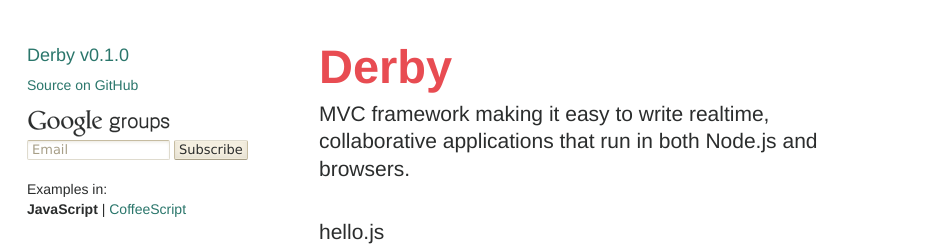
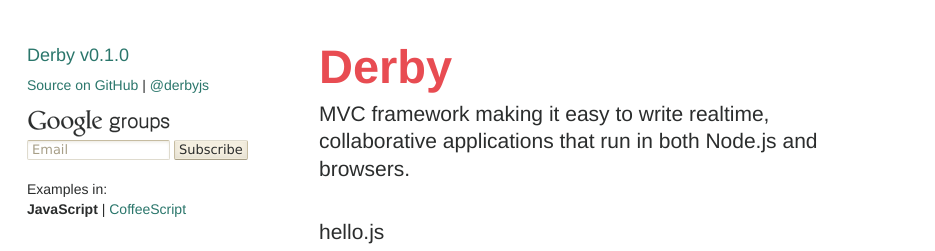
Before and after one commit to derbyjs/derby, a Jekyll site: the page built from index.md, in a window 1280 px wide. Shown: the top 251 px of the page, without its empty margins (0-935 px from the left). Built offline with Jekyll 4.4.1, drawn with Linux system fonts in a browser that asks for light colours.

Commit message:
add twitter link

```diff
--- a/_layouts/default.html
+++ b/_layouts/default.html
@@ -224,7 +224,7 @@ input[type="submit"]{
 </style>
 <div id="nav">
 <p class="h1"><a href="#">Derby v{{page.version}}</a>
-<p><a href="https://github.com/codeparty/derby">Source on GitHub</a>
+<p><a href="https://github.com/codeparty/derby">Source on GitHub</a> | <a href="https://twitter.com/#!/derbyjs">@derbyjs</a>
 
 <form id="groups-form" action="http://groups.google.com/group/derbyjs/boxsubscribe">
 <input type="hidden" name="hl" value="en">
```
